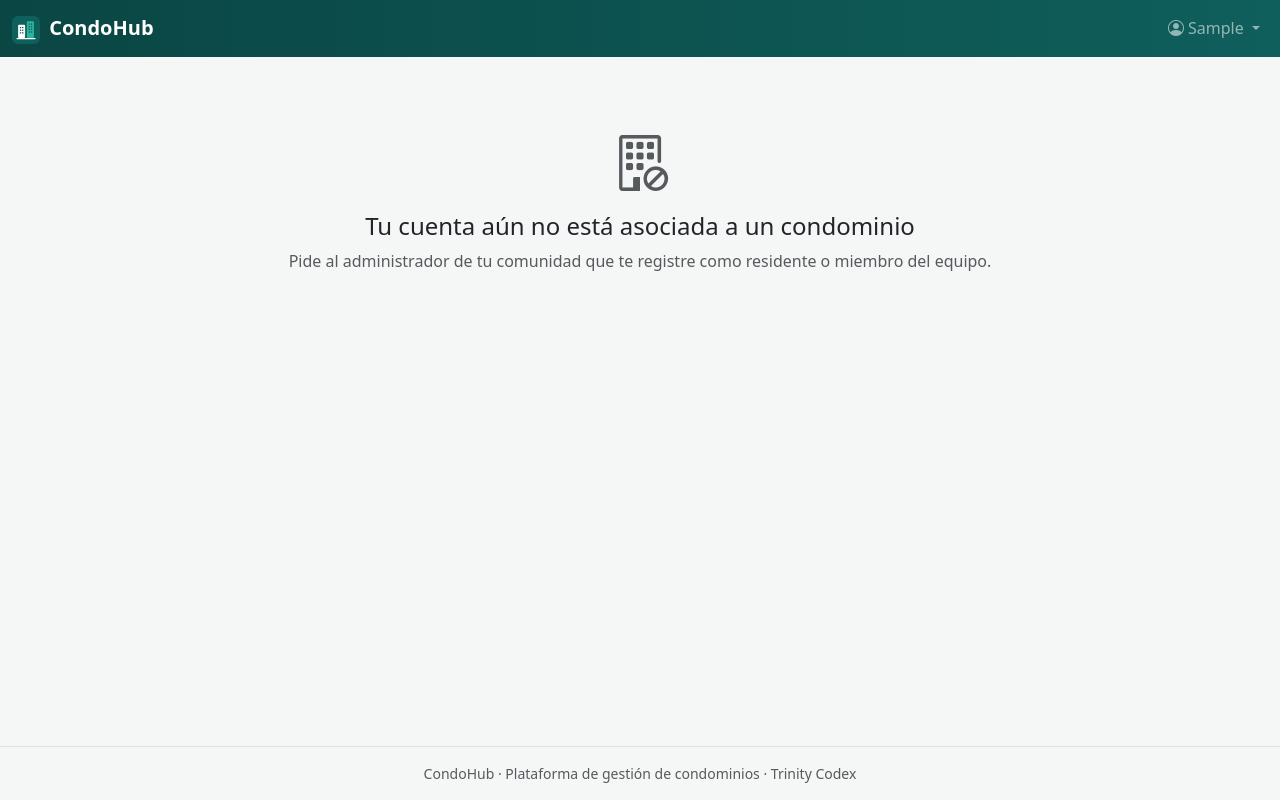
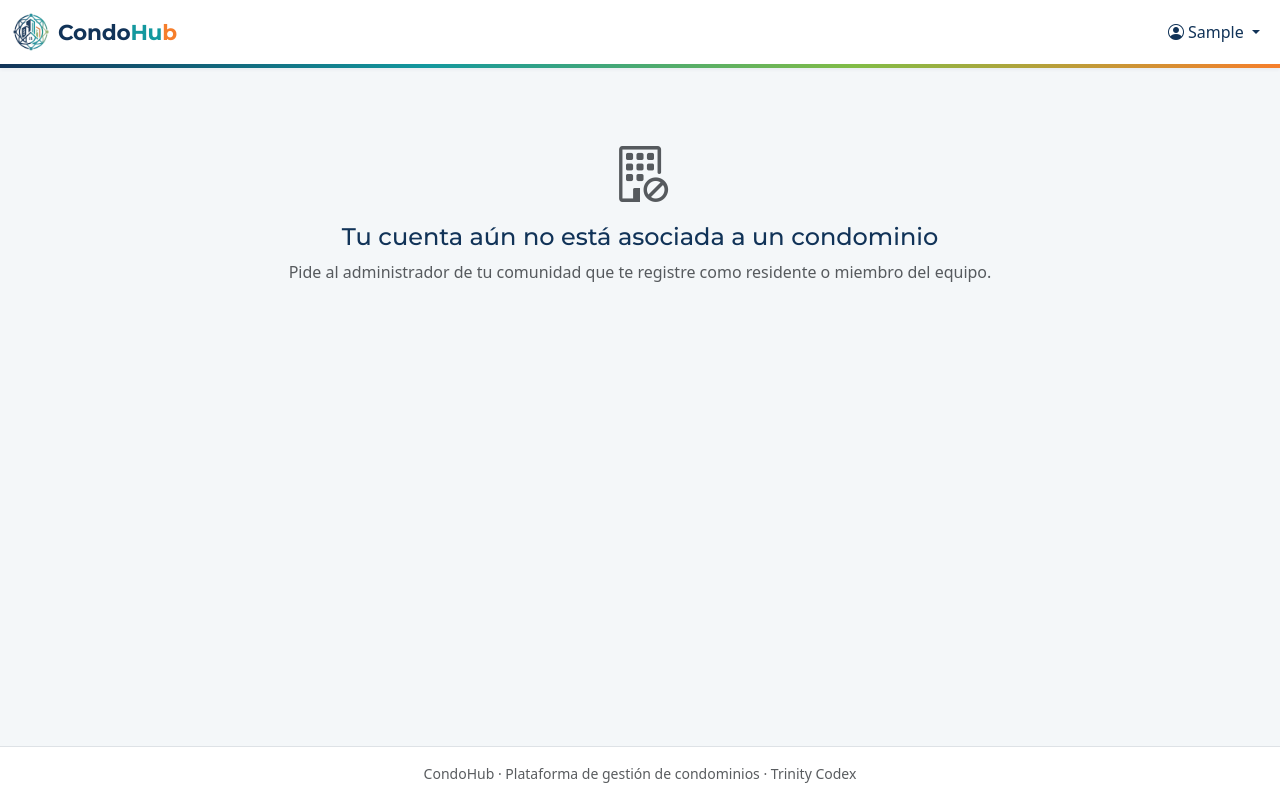
Before and after one commit to Trinity-Codex/Proyecto_CondoHub, a Django app: page /sin-condominio/ in a window 1280 px wide. Run offline with Django 5.2, Linux system fonts and the light colour scheme; the visitor is signed in with stand-in values (Sample User, id 1); data that the repository does not hold is empty.

Commit message:
Nueva identidad visual: logo de CondoHub y paleta de colores
- Logos originales en logos/; versiones web con fondo transparente en
  static/img (logo horizontal, íconos 96/192/512, maskable y favicon).
- Paleta del logo: azul marino #113358 (principal), teal #13989e,
  naranjo #f67e2b y verde #81bc46, con variantes oscuras para texto que
  cumplen el contraste WCAG AA.
- Menú blanco con franja de colores de la marca, tipografía Montserrat en
  títulos, logo en el inicio de sesión y en el README; manifest de la PWA
  con los nuevos íconos.

Co-Authored-By: Claude Opus 5.5 <noreply@anthropic.com>

```diff
--- a/apps/comunicados/templates/comunicados/detalle.html
+++ b/apps/comunicados/templates/comunicados/detalle.html
@@ -9,7 +9,7 @@
 
 <article class="card">
   <div class="card-body p-4">
-    <h1 class="h3">{% if comunicado.fijado %}<i class="bi bi-pin-angle-fill text-danger"></i>{% endif %} {{ comunicado.titulo }}</h1>
+    <h1 class="h3">{% if comunicado.fijado %}<i class="bi bi-pin-angle-fill icono-fijado"></i>{% endif %} {{ comunicado.titulo }}</h1>
     <div class="text-muted small mb-3">
       Publicado el {{ comunicado.fecha_publicacion|date:"d-m-Y \a \l\a\s H:i" }} por {{ comunicado.autor }} ·
       {% if comunicado.edificio %}Para {{ comunicado.edificio.nombre }}{% else %}Para todo el condominio{% endif %}
--- a/apps/comunicados/templates/comunicados/lista.html
+++ b/apps/comunicados/templates/comunicados/lista.html
@@ -14,10 +14,10 @@
   <div class="card-body">
     <div class="d-flex justify-content-between flex-wrap gap-2">
       <h2 class="h5 mb-1">
-        {% if c.fijado %}<i class="bi bi-pin-angle-fill text-danger" title="Fijado"></i>{% endif %}
+        {% if c.fijado %}<i class="bi bi-pin-angle-fill icono-fijado" title="Fijado"></i>{% endif %}
         <a href="{{ c.get_absolute_url }}" class="text-decoration-none">{{ c.titulo }}</a>
       </h2>
-      <span class="badge {% if c.edificio %}text-bg-info{% else %}text-bg-secondary{% endif %} align-self-start">
+      <span class="badge {% if c.edificio %}insignia-edificio{% else %}text-bg-secondary{% endif %} align-self-start">
         {% if c.edificio %}{{ c.edificio.nombre }}{% else %}General{% endif %}
       </span>
     </div>
--- a/apps/core/templates/core/inicio.html
+++ b/apps/core/templates/core/inicio.html
@@ -55,7 +55,7 @@
         {% for c in comunicados %}
         <li class="list-group-item">
           <a href="{{ c.get_absolute_url }}" class="fw-semibold text-decoration-none">
-            {% if c.fijado %}<i class="bi bi-pin-angle-fill text-danger"></i>{% endif %} {{ c.titulo }}
+            {% if c.fijado %}<i class="bi bi-pin-angle-fill icono-fijado"></i>{% endif %} {{ c.titulo }}
           </a>
           <div class="small text-muted">{{ c.fecha_publicacion|date:"d-m-Y H:i" }}{% if c.edificio %} · {{ c.edificio.nombre }}{% endif %}</div>
         </li>
--- a/static/css/condohub.css
+++ b/static/css/condohub.css
@@ -1,54 +1,160 @@
 /*
   Estilos propios de CondoHub (lo demás viene de Bootstrap 5).
-  Colores de la marca: verde azulado.
+
+  Paleta tomada del logo (logos/logo_condohub.jpg):
+    azul marino  #113358  -> color principal: botones, títulos, menú
+    teal         #13989e  -> acentos decorativos (bordes, íconos, indicadores)
+    naranjo      #f67e2b  -> acentos destacados (elementos fijados, avisos)
+    verde        #81bc46  -> acentos de éxito
+
+  Contraste (accesibilidad WCAG AA): el teal, el naranjo y el verde del logo
+  son claros y NO alcanzan el mínimo como texto sobre blanco. Para texto se usan
+  sus versiones oscuras (--condohub-*-texto). Los colores originales se usan solo
+  en elementos decorativos o con texto oscuro encima.
 */
 :root {
-  --condohub-primario: #0f5f5c;
-  --condohub-primario-oscuro: #0a4644;
-  --condohub-acento: #2bb59a;
-  /* Bootstrap usa estas variables para los botones y enlaces "primary". */
-  --bs-primary: #0f5f5c;
-  --bs-primary-rgb: 15, 95, 92;
-  --bs-link-color: #0f5f5c;
-  --bs-link-color-rgb: 15, 95, 92;
-  --bs-link-hover-color: #0a4644;
+  --condohub-azul: #113358;
+  --condohub-azul-oscuro: #0b2440;
+  --condohub-teal: #13989e;
+  --condohub-teal-texto: #0d7a7f;     /* 5,1:1 sobre blanco */
+  --condohub-naranjo: #f67e2b;
+  --condohub-naranjo-texto: #c55a12;  /* 4,3:1 sobre blanco */
+  --condohub-verde: #81bc46;
+  --condohub-fondo: #f4f7f9;
+
+  /* Bootstrap usa estas variables para "primary", enlaces, foco, etc. */
+  --bs-primary: #113358;
+  --bs-primary-rgb: 17, 51, 88;
+  --bs-link-color: #0d7a7f;
+  --bs-link-color-rgb: 13, 122, 127;
+  --bs-link-hover-color: #113358;
+  --bs-link-hover-color-rgb: 17, 51, 88;
+  --bs-focus-ring-color: rgba(19, 152, 158, 0.35);
 }
 
 body {
-  background-color: #f4f7f6;
+  background-color: var(--condohub-fondo);
+  color: #1f2d3d;
 }
 
-.barra-principal {
-  background: linear-gradient(90deg, var(--condohub-primario-oscuro), var(--condohub-primario));
+/* Tipografía de marca (Montserrat, como el logo) en títulos y en el nombre. */
+h1, h2, h3, .h1, .h2, .h3, .h4, .h5, .marca {
+  font-family: "Montserrat", system-ui, -apple-system, "Segoe UI", sans-serif;
+  color: var(--condohub-azul);
 }
 
+/* ---------------------------------------------------------------- Menú */
+.barra-principal {
+  background-color: #fff;
+  /* Franja inferior con los cuatro colores del logo */
+  border-bottom: 4px solid transparent;
+  border-image: linear-gradient(90deg, var(--condohub-azul), var(--condohub-teal), var(--condohub-verde), var(--condohub-naranjo)) 1;
+  box-shadow: 0 1px 4px rgba(17, 51, 88, 0.08);
+}
+
+.barra-principal .nav-link,
+.barra-principal .navbar-text {
+  color: var(--condohub-azul);
+  font-weight: 500;
+}
+
+.barra-principal .nav-link:hover {
+  color: var(--condohub-teal-texto);
+}
+
+.barra-principal .nav-link.active {
+  color: var(--condohub-teal-texto);
+  box-shadow: inset 0 -3px 0 var(--condohub-teal);  /* subrayado de la sección actual */
+}
+
+/* Nombre "CondoHub" con los colores del logotipo */
+.marca {
+  font-weight: 700;
+  font-size: 1.35rem;
+  letter-spacing: -0.01em;
+}
+.marca .marca-hu { color: var(--condohub-teal); }
+.marca .marca-b { color: var(--condohub-naranjo); }
+
+/* ---------------------------------------------------------------- Botones */
 .btn-primary {
-  --bs-btn-bg: var(--condohub-primario);
-  --bs-btn-border-color: var(--condohub-primario);
-  --bs-btn-hover-bg: var(--condohub-primario-oscuro);
-  --bs-btn-hover-border-color: var(--condohub-primario-oscuro);
-  --bs-btn-active-bg: var(--condohub-primario-oscuro);
-  --bs-btn-disabled-bg: var(--condohub-primario);
+  --bs-btn-bg: var(--condohub-azul);
+  --bs-btn-border-color: var(--condohub-azul);
+  --bs-btn-hover-bg: var(--condohub-azul-oscuro);
+  --bs-btn-hover-border-color: var(--condohub-azul-oscuro);
+  --bs-btn-active-bg: var(--condohub-azul-oscuro);
+  --bs-btn-active-border-color: var(--condohub-azul-oscuro);
+  --bs-btn-disabled-bg: var(--condohub-azul);
+  --bs-btn-disabled-border-color: var(--condohub-azul);
 }
 
 .btn-outline-primary {
-  --bs-btn-color: var(--condohub-primario);
-  --bs-btn-border-color: var(--condohub-primario);
-  --bs-btn-hover-bg: var(--condohub-primario);
-  --bs-btn-hover-border-color: var(--condohub-primario);
-  --bs-btn-active-bg: var(--condohub-primario-oscuro);
+  --bs-btn-color: var(--condohub-azul);
+  --bs-btn-border-color: var(--condohub-azul);
+  --bs-btn-hover-bg: var(--condohub-azul);
+  --bs-btn-hover-border-color: var(--condohub-azul);
+  --bs-btn-active-bg: var(--condohub-azul-oscuro);
+  --bs-btn-active-border-color: var(--condohub-azul-oscuro);
 }
 
-.tarjeta-indicador {
-  border-left: 4px solid var(--condohub-acento);
+/* ---------------------------------------------------------------- Tarjetas */
+.card {
+  border-color: #e3e9ef;
 }
 
 .card-header {
   background-color: #fff;
   font-weight: 600;
+  color: var(--condohub-azul);
+}
+
+.card-header .bi {
+  color: var(--condohub-teal);
+}
+
+/* Indicadores del panel de inicio: borde con un color de la marca cada uno */
+.tarjeta-indicador {
+  border-left: 4px solid var(--condohub-teal);
+}
+.col-6:nth-child(2) > .tarjeta-indicador { border-left-color: var(--condohub-azul); }
+.col-6:nth-child(3) > .tarjeta-indicador { border-left-color: var(--condohub-naranjo); }
+.col-6:nth-child(4) > .tarjeta-indicador { border-left-color: var(--condohub-verde); }
+
+/* Comunicado fijado */
+.icono-fijado {
+  color: var(--condohub-naranjo);
+}
+
+/* Paginación y elementos activos con el color principal */
+.pagination {
+  --bs-pagination-color: var(--condohub-azul);
+  --bs-pagination-active-bg: var(--condohub-azul);
+  --bs-pagination-active-border-color: var(--condohub-azul);
+}
+
+.list-group-item-primary {
+  background-color: #e6f4f4;  /* teal muy claro: notificaciones no leídas */
+  color: var(--condohub-azul);
 }
 
 /* Contenido de los comunicados: respeta los saltos de línea que escribió el autor. */
 .texto-largo {
   white-space: pre-line;
 }
+
+/* Logo de la página de inicio de sesión */
+.logo-inicio {
+  max-width: 320px;
+  width: 100%;
+  height: auto;
+}
+
+footer {
+  background-color: #fff;
+}
+
+/* Etiqueta de comunicado dirigido a un edificio (teal oscuro: 5,1:1 con texto blanco) */
+.insignia-edificio {
+  background-color: var(--condohub-teal-texto);
+  color: #fff;
+}
--- a/templates/base.html
+++ b/templates/base.html
@@ -16,19 +16,28 @@
   <title>{% block titulo %}Inicio{% endblock %} · CondoHub</title>
   <link href="https://cdn.jsdelivr.net/npm/bootstrap@5.3.3/dist/css/bootstrap.min.css" rel="stylesheet">
   <link href="https://cdn.jsdelivr.net/npm/bootstrap-icons@1.11.3/font/bootstrap-icons.min.css" rel="stylesheet">
+  {# Montserrat: tipografía del logotipo, para títulos y el nombre de la marca #}
+  <link rel="preconnect" href="https://fonts.googleapis.com">
+  <link rel="preconnect" href="https://fonts.gstatic.com" crossorigin>
+  <link href="https://fonts.googleapis.com/css2?family=Montserrat:wght@500;600;700&display=swap" rel="stylesheet">
   <link href="{% static 'css/condohub.css' %}" rel="stylesheet">
   {# PWA: permite "instalar" el sitio en el celular como una app (RNF03). #}
   <link rel="manifest" href="{% static 'manifest.webmanifest' %}">
-  <link rel="icon" href="{% static 'img/icono.svg' %}" type="image/svg+xml">
-  <meta name="theme-color" content="#0f5f5c">
+  <link rel="icon" href="{% static 'img/favicon.ico' %}" sizes="48x48">
+  <link rel="icon" href="{% static 'img/icono-192.png' %}" type="image/png" sizes="192x192">
+  <link rel="apple-touch-icon" href="{% static 'img/icono-192.png' %}">
+  <meta name="theme-color" content="#113358">
 </head>
 <body class="d-flex flex-column min-vh-100">
 
 {% if user.is_authenticated %}
-<nav class="navbar navbar-expand-lg navbar-dark barra-principal">
+{# Menú blanco: el logo usa el azul marino, que no se vería sobre un fondo oscuro. #}
+<nav class="navbar navbar-expand-lg barra-principal">
   <div class="container-fluid">
-    <a class="navbar-brand fw-semibold" href="{% url 'core:inicio' %}">
-      <img src="{% static 'img/icono.svg' %}" alt="" width="28" height="28" class="me-1"> CondoHub
+    <a class="navbar-brand d-flex align-items-center gap-2" href="{% url 'core:inicio' %}">
+      <img src="{% static 'img/icono-96.png' %}" alt="" width="38" height="38">
+      {# Nombre con los colores del logotipo: Condo (azul) Hu (teal) b (naranjo) #}
+      <span class="marca">Condo<span class="marca-hu">Hu</span><span class="marca-b">b</span></span>
     </a>
     <button class="navbar-toggler" type="button" data-bs-toggle="collapse" data-bs-target="#menu"
             aria-controls="menu" aria-expanded="false" aria-label="Abrir menú">
```
Also changed, not shown: apps/cuentas/templates/cuentas/iniciar_sesion.html (+4 -4 lines), README.md, logos/logo_condohub.jpg (added), logos/logo_miniatura_condohub.png (added), static/img/favicon.ico (added), static/img/icono-192.png (added), static/img/icono-512.png (added), static/img/icono-96.png (added), static/img/icono-maskable-512.png (added), static/img/icono.svg (deleted), static/img/logo_condohub.png (added), static/manifest.webmanifest.
